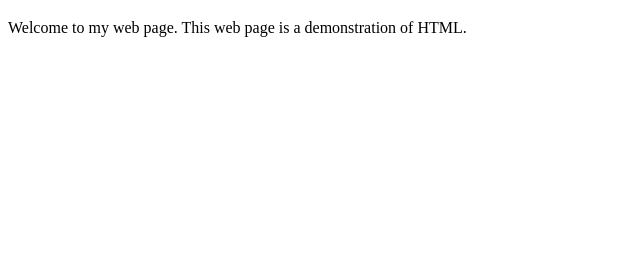
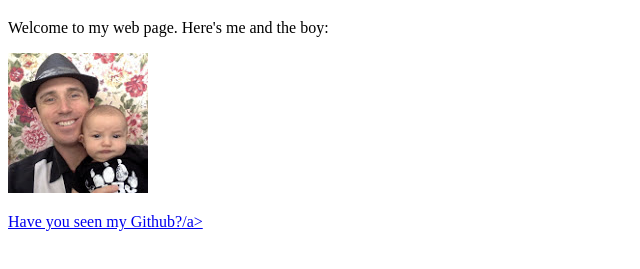
Before and after one commit to kystewart/test, a plain HTML site: page index.html in a window 1280 px wide. Shown: the part 61-330 px from the top of the page, without its empty margins (0-640 px from the left). Drawn offline with Linux system fonts and the light colour scheme.

Commit message:
Update index.html

```diff
--- a/index.html
+++ b/index.html
@@ -1,12 +1,16 @@
 <!DOCTYPE html>
-<html lang = "en">
+<html lang="en">
  <head><title>Example web page</title></head>
  <body>
    <h1>Hello, World</h1>
    <p>
-     Welcome to my web page.  This
-     web page is a demonstration of
-     HTML.
+     Welcome to my web page.  Here's me and the boy:
    </p>
+   <img src="Profile.jpg" alt = "What a grumpster!">
+  <!-- Now to link my github -->
+   <p>
+     <a href="https://github.com/kystewart/">Have you seen my Github?/a>
+   </p>
+
  </body>
 </html>
```
